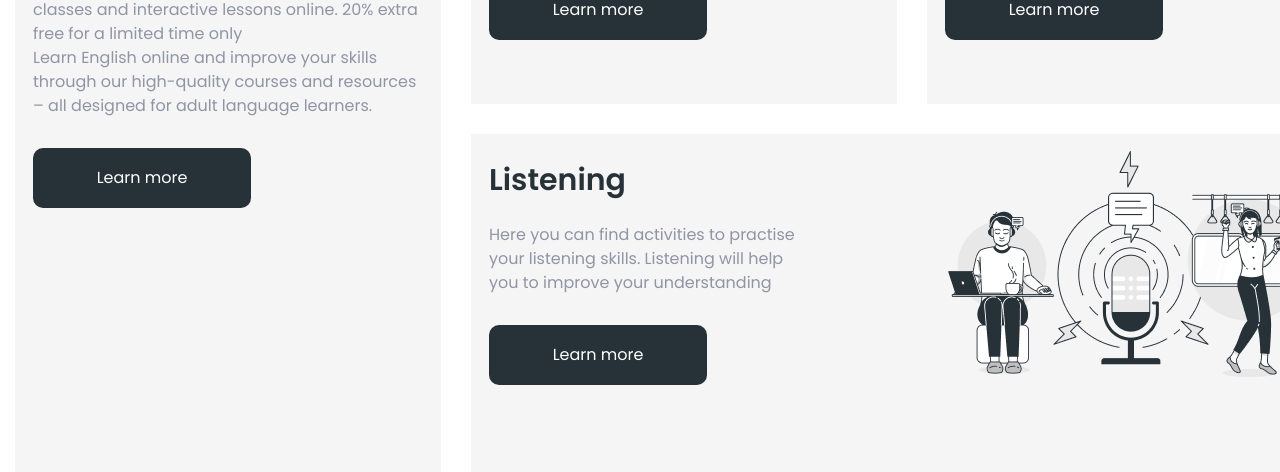
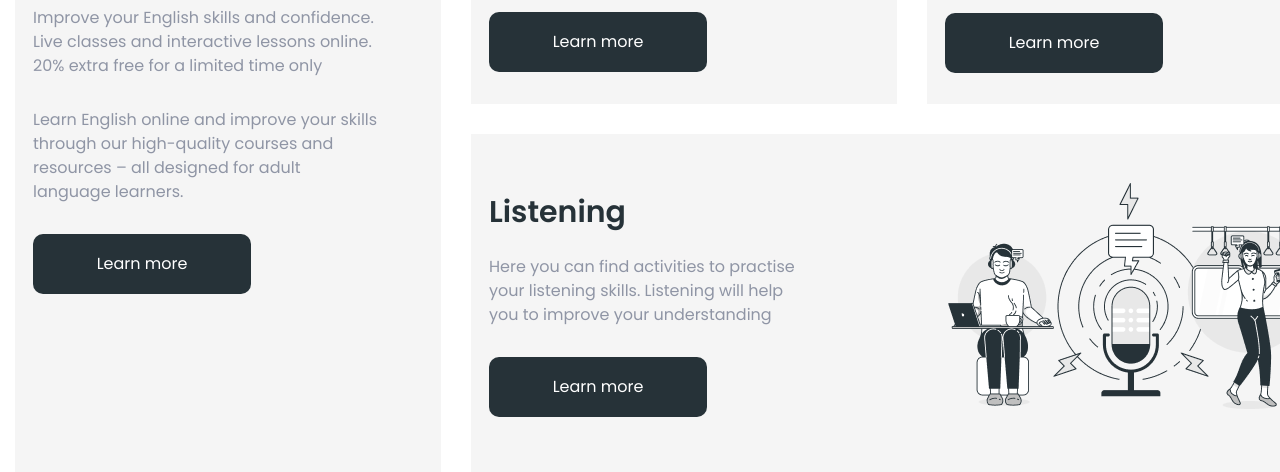
Before and after one commit to kpovel/britlex-layout, a plain HTML site: page index.html in a window 1280 px wide. Shown: the part 547-1019 px from the top of the page. Drawn offline with nearby package versions, Linux system fonts and the light colour scheme.

Commit message:
fixed bags

```diff
--- a/css/styles.css
+++ b/css/styles.css
@@ -67,6 +67,7 @@ body {
   font-size: 48px;
   line-height: 1.5;
   color: var(--color-title);
+  text-align: center;
 }
 
 .section-subtitle {
@@ -85,8 +86,8 @@ body {
   color: var(--color-paragraph);
 }
 
-.skill-img {
-  background-color: none;
+.paragraph-first {
+  margin-bottom: 30px;
 }
 
 .skills-button {
@@ -103,9 +104,6 @@ body {
   display: flex;
   flex-direction: column;
   background-color: var(--section-color);
-  padding-left: 18px;
-  padding-right: 18px;
-  padding-bottom: 32px;
 }
 
 .section-item-listening {
@@ -113,9 +111,6 @@ body {
   flex-direction: row;
   gap: 114px;
   background-color: var(--section-color);
-  padding-left: 18px;
-  padding-right: 18px;
-  padding-bottom: 32px;
 }
 
 .listening-skills-text {
@@ -136,16 +131,25 @@ body {
   grid-column-end: 2;
   grid-row-start: 1;
   grid-row-end: 3;
+  padding-left: 18px;
+  padding-right: 61px;
+  padding-top: 32px;
 }
 
 .writing-skill {
   width: 426px;
   height: 579px;
+  padding-left: 18px;
+  padding-right: 68px;
+  padding-top: 32px;
 }
 
 .reading-skill {
   width: 426px;
   height: 579px;
+  padding-left: 18px;
+  padding-right: 49px;
+  padding-top: 33px;
 }
 
 .listening-skill {
@@ -154,4 +158,7 @@ body {
   grid-column-start: 2;
   grid-column-end: 4;
   grid-row-start: 2;
+  padding-left: 18px;
+  padding-right: 18px;
+  padding-top: 32px;
 }
--- a/index.html
+++ b/index.html
@@ -33,11 +33,12 @@
                 height="360"
               />
               <h3 class="section-subtitle">Speaking</h3>
-              <p class="section-paragraph">
+              <p class="section-paragraph paragraph-first">
                 Improve your English skills and confidence. Live classes and
                 interactive lessons online. 20% extra free for a limited time
-                only <br />
-
+                only
+              </p>
+              <p class="section-paragraph">
                 Learn English online and improve your skills through our
                 high-quality courses and resources – all designed for adult
                 language learners.
```
